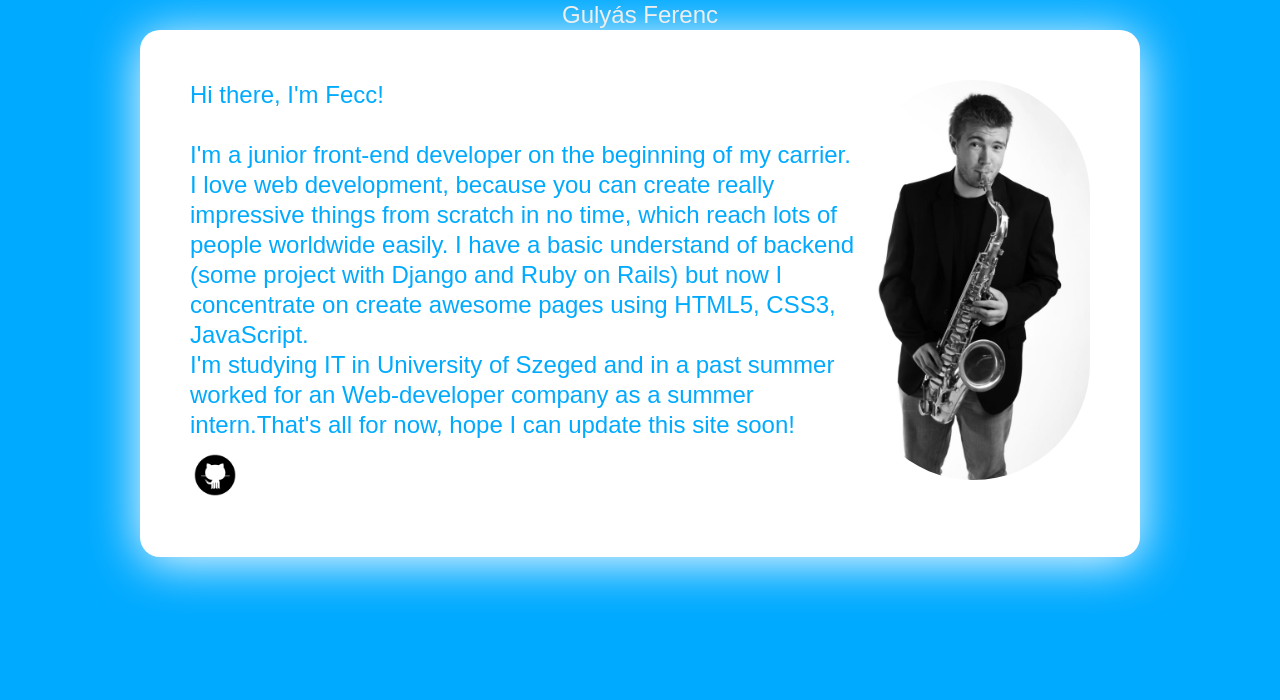
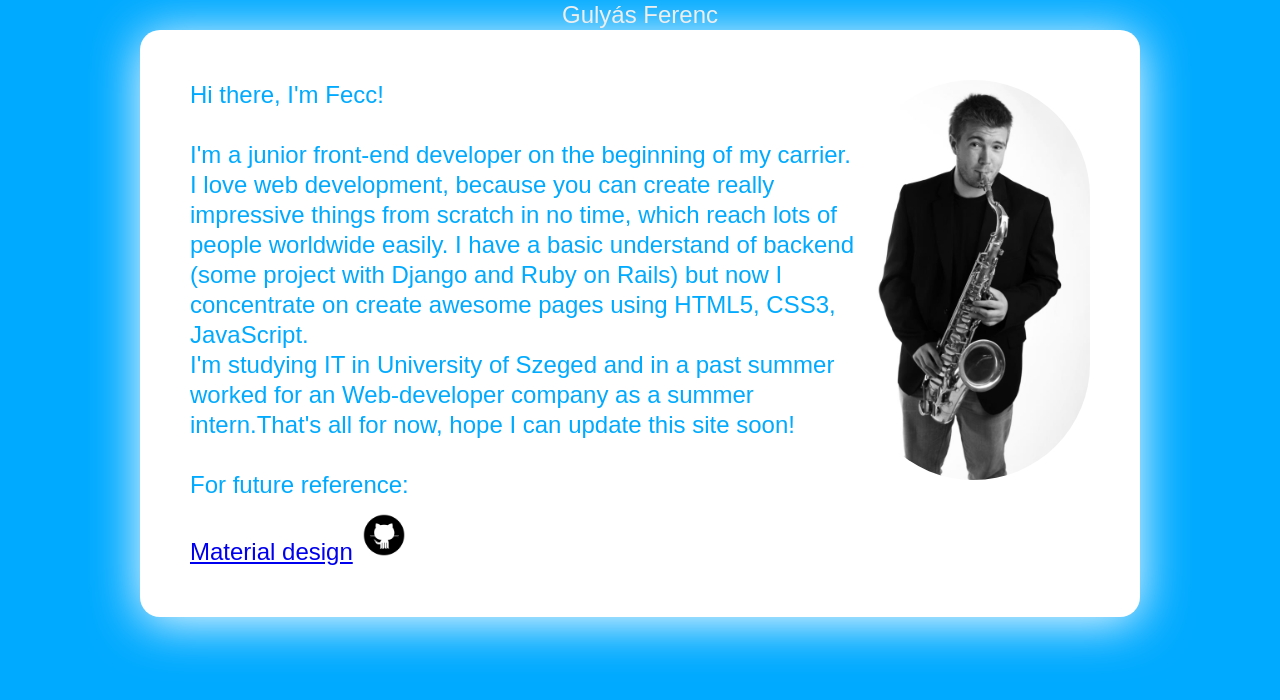
Before and after one commit to gulyasfeccferenc/gulyasfeccferenc.github.io, a plain HTML site: page index.html in a window 1280 px wide. Drawn offline with Linux system fonts and the light colour scheme.

Commit message:
Update index.html

```diff
--- a/index.html
+++ b/index.html
@@ -17,6 +17,8 @@
 		<img id="me" src="assets/img/fecc01.jpg">
 			Hi there, I'm Fecc!<br><br>
 			I'm a junior front-end developer on the beginning of my carrier. I love web development, because you can create really impressive things from scratch in no time, which reach lots of people worldwide easily. I have a basic understand of backend (some project with Django and Ruby on Rails) but now I concentrate on create awesome pages using HTML5, CSS3, JavaScript.<br>I'm studying IT in University of Szeged and in a past summer worked for an Web-developer company as a summer intern.That's all for now, hope I can update this site soon!<br>
+			<br>For future reference: <br>
+			<a href="https://www.google.com/design/spec/material-design/introduction.html">Material design</a>
 			<a href="https://github.com/gulyasfeccferenc"><img class="social" src="assets/img/github.png" alt="link for my GitHub acc"></a>
 		</p>
 
```
